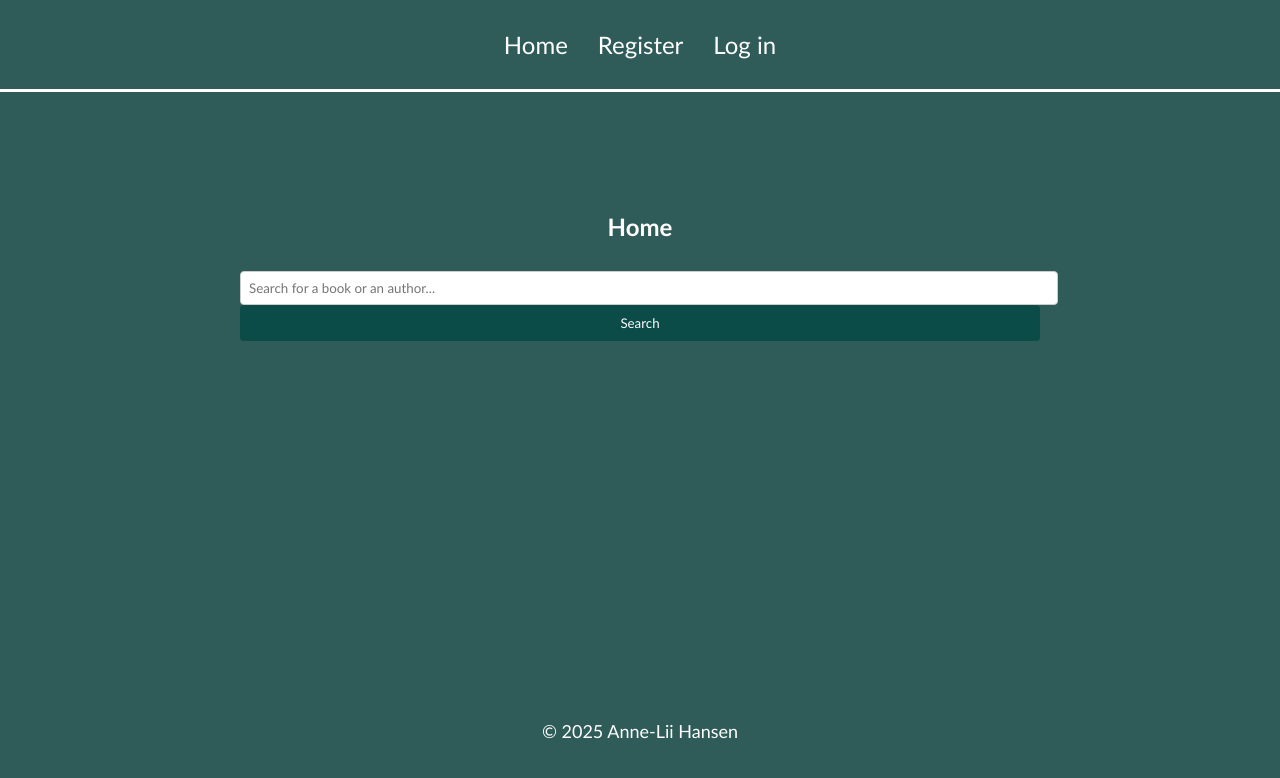
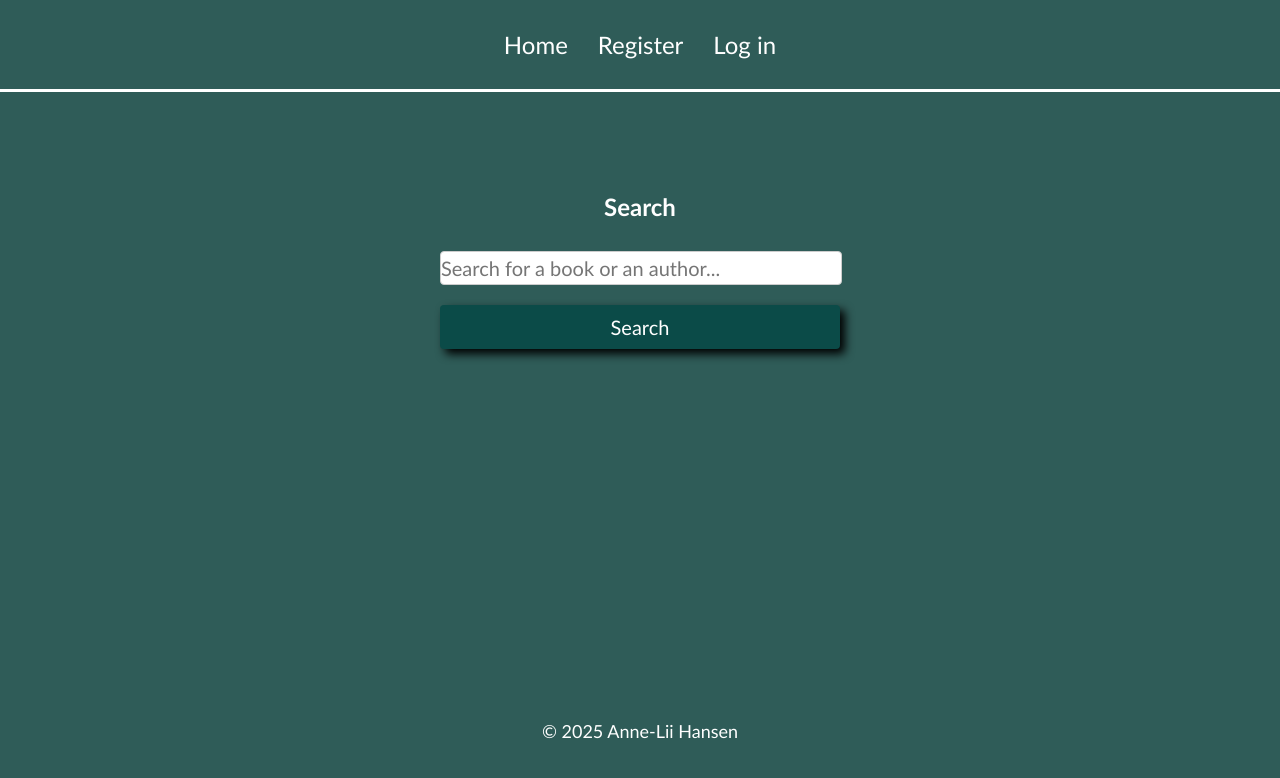
Before and after one commit to Anne-Lii/bookify, a React (Vite) app: page / in a window 1280 px wide. Shown: the top 778 px of the page. Built offline with nearby package versions, Linux system fonts and the light colour scheme.

Commit message:
added a delete button to every review on 'my pages' to delete a review. added some css to homePage, searchbar and Layout

```diff
--- a/src/components/Layout.css
+++ b/src/components/Layout.css
@@ -5,13 +5,7 @@
     min-height: 100vh;
 }
 
-
 .content {
+    width: 100%;
     flex-grow: 1;
-    padding: 20px;
 }
-
-
-footer {
-
-}
--- /dev/null
+++ b/src/components/SearchBar.css
@@ -0,0 +1,27 @@
+.searchform {
+    width: 100%;
+    max-width: 400px;
+    margin: auto;
+}
+
+.searchform input{
+    height: 32px;
+    width: 100%;
+    max-width: 400px;
+    margin: auto;
+    padding: 0;
+    font-size: 20px;
+    color: black;
+}
+
+.searchform button{
+    width: 100%;
+    max-width: 400px;
+    margin: 20px auto;
+    box-shadow: 5px 5px 10px black;
+    font-size: 20px;
+}
+
+.searchform button:hover {
+    box-shadow: none;
+}
--- a/src/components/SearchBar.tsx
+++ b/src/components/SearchBar.tsx
@@ -1,3 +1,4 @@
+import './SearchBar.css'
 import { useState } from "react";
 import { useNavigate } from "react-router-dom";
 
@@ -13,7 +14,7 @@ const SearchBar = () => {
     };
 
     return (
-        <form onSubmit={handleSearch}>
+        <form onSubmit={handleSearch} className='searchform'>
             <input
                 type="text"
                 value={query}
--- a/src/index.css
+++ b/src/index.css
@@ -14,6 +14,7 @@ main {
     max-width: 800px;
     margin: auto;
     text-align: center;
+    padding: 0;
 }
 
 img {
--- a/src/pages/HomePage.tsx
+++ b/src/pages/HomePage.tsx
@@ -4,7 +4,7 @@ import './HomePage.css';
 const HomePage: React.FC = () => {
   return (
     <>
-      <h1>Home</h1>
+      <h1>Search</h1>
       <SearchBar/>
 
     </>
--- /dev/null
+++ b/src/pages/MyPagesPage.css
@@ -0,0 +1,15 @@
+.container-myReviews {
+    width: 98%;
+    max-width: 500px;
+    margin: auto;
+}
+
+.container-myReviews li {
+    border-bottom: 1px solid grey;
+}
+
+.container-myReviews, .delete-button {
+    width: 100%;
+    min-width: 100px;
+
+}
--- a/src/pages/MyPagesPage.tsx
+++ b/src/pages/MyPagesPage.tsx
@@ -1,3 +1,5 @@
+import './MyPagesPage.css'
+
 import { useContext, useEffect, useState } from "react";
 import { AuthContext } from "../context/AuthContext";
 import axios from "axios";
@@ -37,7 +39,7 @@ const MyPagesPage = () => {
         if (response.status === 200) {
           setReviews(response.data);
 
-          // Hämta bokinformation för varje recension
+          //get book information for every review
           const bookData: { [key: string]: BookDetails } = {};
           await Promise.all(
             response.data.map(async (review: Review) => {
@@ -64,6 +66,23 @@ const MyPagesPage = () => {
     fetchUserReviews();
   }, [auth?.isLoggedIn]);
 
+  //function to delete a review from my pages
+  const deleteReview = async (reviewId: string) => {
+    if (!auth?.isLoggedIn) return;
+
+    try {
+      const token = localStorage.getItem("token");
+      await axios.delete(`https://bookify-api-nk6g.onrender.com/reviews/${reviewId}`, {
+        headers: { Authorization: `Bearer ${token}` },
+      });
+
+      // Filtrera bort den raderade recensionen från state
+      setReviews((prevReviews) => prevReviews.filter((review) => review._id !== reviewId));
+    } catch (err) {
+      console.error("Error deleting review:", err);
+    }
+  };
+
   if (!auth?.isLoggedIn) {
     return <p>You need to be logged in to see this page.</p>;
   }
@@ -73,7 +92,7 @@ const MyPagesPage = () => {
   if (reviews.length === 0) return <p>You haven't written any reviews yet.</p>;
 
   return (
-    <div>
+    <div className='container-myReviews'>
       <h1>My Reviews</h1>
       <ul>
         {reviews.map((review) => (
@@ -86,6 +105,9 @@ const MyPagesPage = () => {
             <p><strong>Your review:</strong> {review.reviewText}</p>
             <p><strong>Rating:</strong> {review.rating} ⭐</p>
             <p className="review-date">Posted on: {new Date(review.createdAt).toLocaleDateString()}</p>
+            <button className="delete-button" onClick={() => deleteReview(review._id)}>
+              Delete
+            </button>
           </li>
         ))}
       </ul>
```
